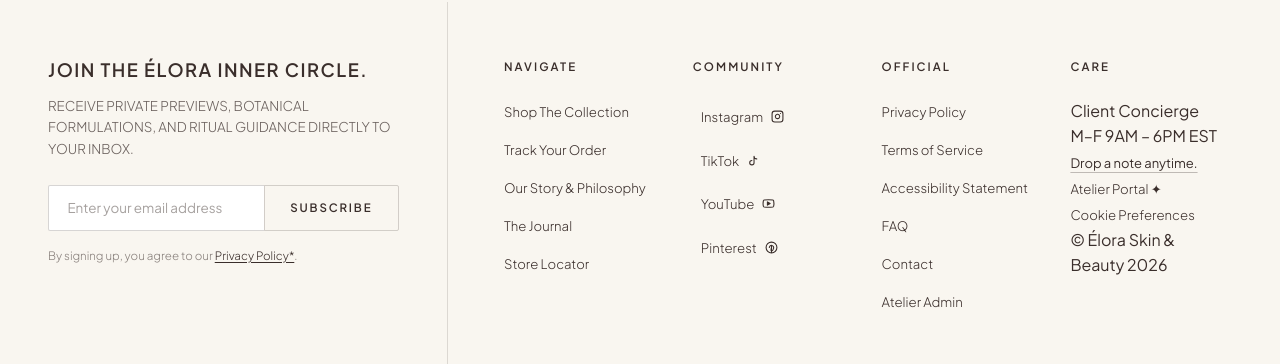
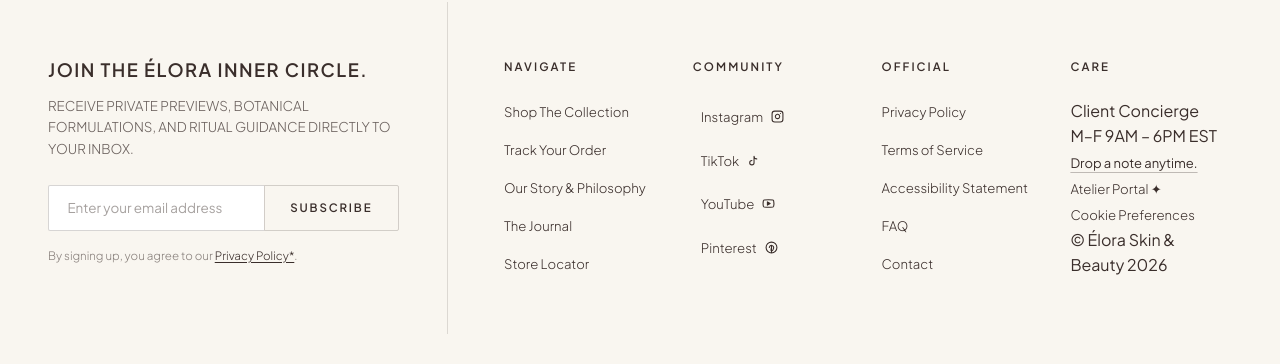
Before and after one commit to ananyakalia14/ELORA-website, a React (Vite) app in the folder frontend/: page / in a window 1280 px wide. Shown: the part 4689-5053 px from the top of the page. After the commit the page ends 5023 px from the top, so only its background shows below. Built offline with nearby package versions, Linux system fonts and the light colour scheme; no server answers; a web font is replaced by a local one.

Commit message:
Remove Atelier Admin option from footer

```diff
--- a/frontend/src/components/Footer.jsx
+++ b/frontend/src/components/Footer.jsx
@@ -238,7 +238,6 @@
                 { label: 'Accessibility Statement', href: '#accessibility' },
                 { label: 'FAQ', href: '#faq' },
                 { label: 'Contact', href: '#contact' },
-                { label: 'Atelier Admin', href: '#admin' },
               ].map((link, idx) => (
                 <li key={idx}>
                   <a
```
